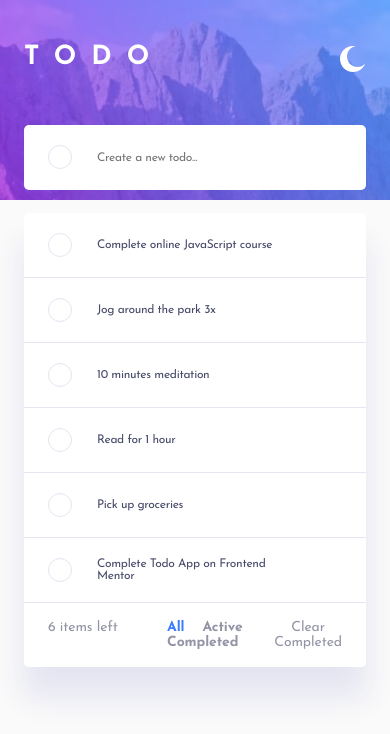
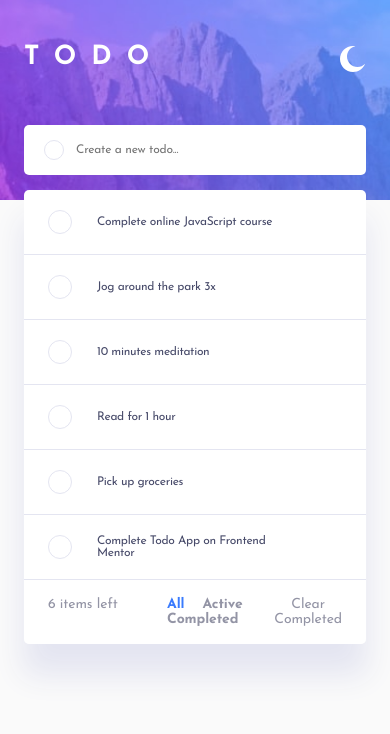
Before and after one commit to Annastrin/frontend-mentor-todo-app, a React (Create React App) app: page / in a window 390 px wide. Shown: the top 734 px of the page. Built offline with nearby package versions, Linux system fonts and the light colour scheme.

Commit message:
Add mobile styles to Add Task component

```diff
--- a/src/components/AddTask/AddTask-styles.ts
+++ b/src/components/AddTask/AddTask-styles.ts
@@ -1,32 +1,50 @@
 import { css } from '@emotion/react';
-import { colors } from '../App/App-styles';
+import { colors, mq } from '../App/App-styles';
 
 export const addTaskForm = css`
   position: relative;
-  margin-bottom: 23px;
+  margin-bottom: 15px;
+
+  ${mq[1]} {
+    margin-bottom: 23px;
+  }
 
   &::before {
-    content: '';
+    content: "";
     display: block;
     position: absolute;
     top: 50%;
-    left: 24px;
+    left: 20px;
     z-index: 1;
-    width: 24px;
-    height: 24px;
-    margin-top: -13px;
+    width: 20px;
+    height: 20px;
+    margin-top: -10px;
     border: 1px solid ${colors.lightTheme.veryLightGrayishBlue};
     border-radius: 50%;
     box-sizing: border-box;
+
+    ${mq[1]} {
+      left: 24px;
+      width: 24px;
+      height: 24px;
+      margin-top: -13px;
+    }
   }
 `;
 
 export const addTaskField = css`
+  height: 50px;
   border: 0;
   border-radius: 5px;
-  padding-left: 73px;
+  padding-left: 52px;
   font-size: 1em;
-  letter-spacing: -0.3px;
+  letter-spacing: -.2px;
+
+  ${mq[1]} {
+    height: 65px;
+    padding-left: 73px;
+    letter-spacing: -.3px;
+  }
 
   &:hover,
   &:focus {
```
